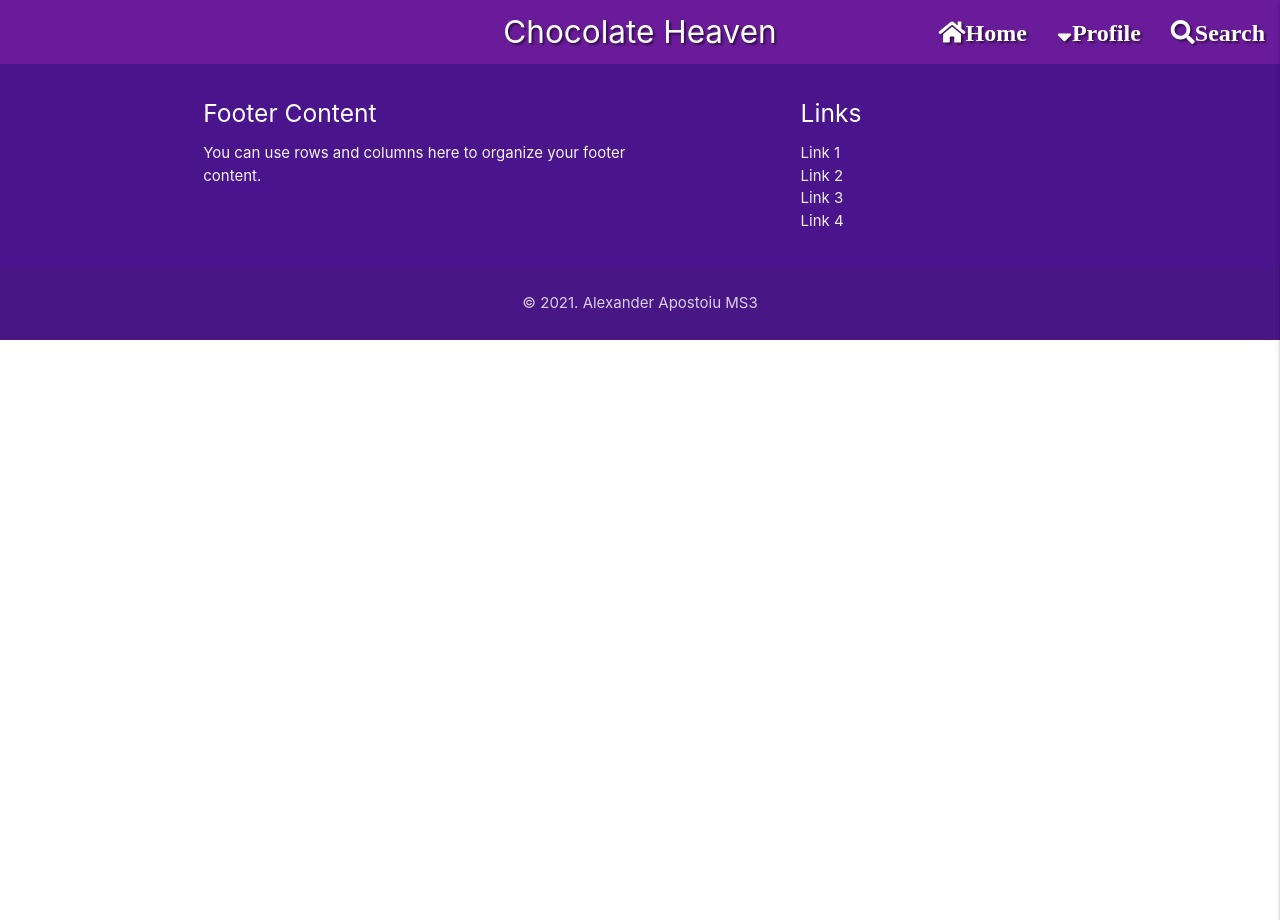
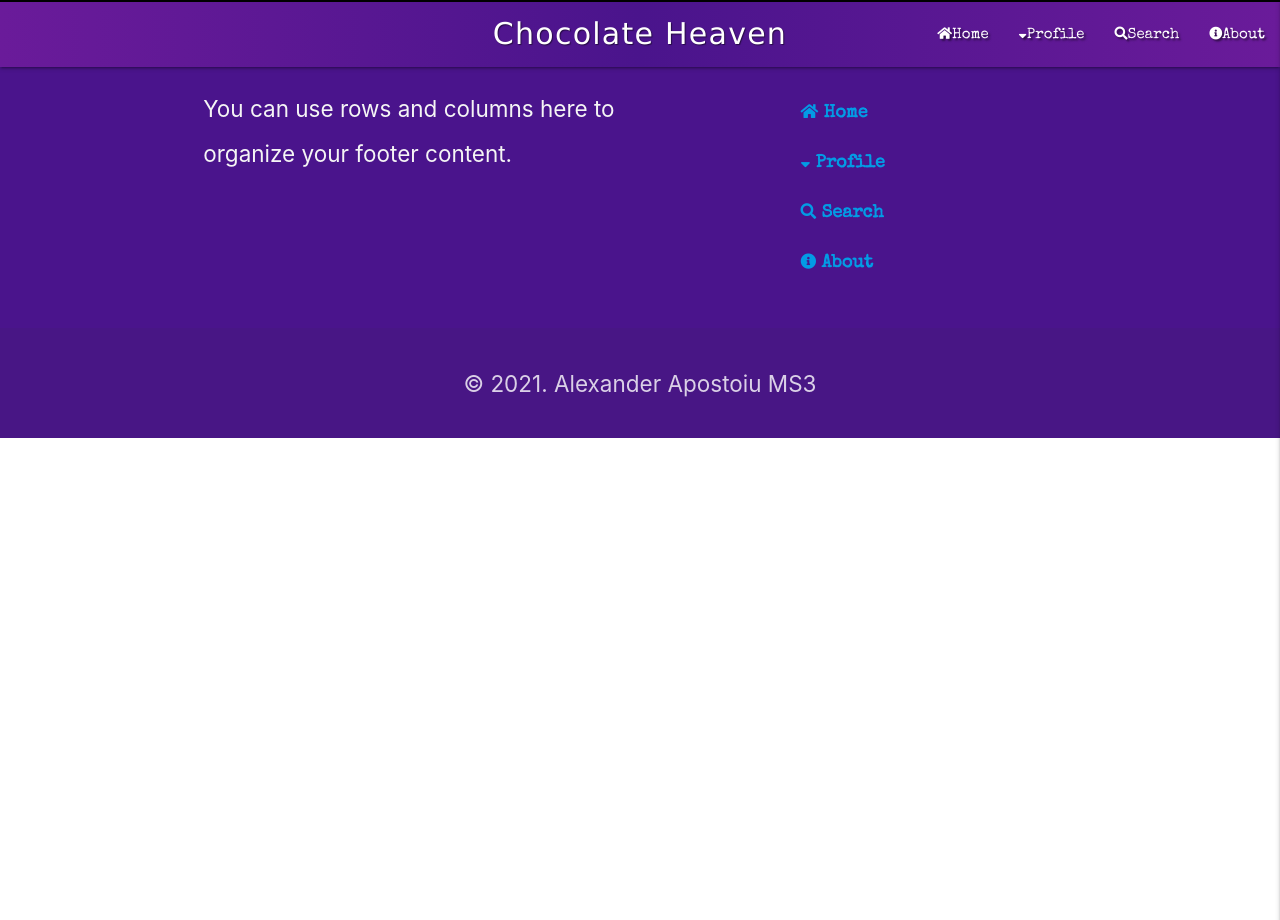
Before and after one commit to morphy80/Chocolate-Heaven, a Flask app: page / in a window 1280 px wide. Run offline with Flask 2, Linux system fonts and the light colour scheme; data that the repository does not hold is empty; some libraries are stand-ins or nearby versions; some web fonts are replaced.

Commit message:
edited navbar and footer

```diff
--- a/static/css/style.css
+++ b/static/css/style.css
@@ -9,14 +9,14 @@
 
 /*----- :root Variables -----*/
 :root {
-    --purpledarken3: 106, 27, 154; /* #6A1B9A */
-    --purpledarken4: 74, 20, 140; /* #4A148C */
-    --purpleaccent3: 213, 0, 249; /* #D500F9  */
-    --purplelighten1: 171, 71, 188; /* #AB47BC  */
-    --orangelighten2: 255, 183, 77; /* #ffb74d  */
+    --purpleDarken3: 106, 27, 154; /* #6A1B9A */
+    --purpleDarken4: 74, 20, 140; /* #4A148C */
+    --purpleAccent3: 213, 0, 249; /* #D500F9  */
+    --purpleLighten1: 171, 71, 188; /* #AB47BC  */
+    --orangeLighten2: 255, 183, 77; /* #FFB74D  */
     --black: 0, 0, 0; /* #000000 */
     --grey: 158, 158, 158; /* #9E9E9E */
-    --greydarken3: 66, 66, 66; /* #424242 */
+    --greyDarken3: 66, 66, 66; /* #424242 */
     --white: 255, 255, 255; /* #FFFFFF */
     --fontDefault: Verdana, Geneva, Tahoma, sans-serif, serif, cursive;
     --radius8px: 0.5em;
@@ -42,6 +42,78 @@
     font-family: "Special Elite", var(--fontDefault);
 }
 
+.font-sm {
+    font-size: small;
+}
+
+.font-md {
+    font-size: medium;
+}
+
+.font-lg {
+    font-size: large;
+}
+
+/*----- Global Settings -----*/
+body {
+    background-color: rgba(var(--white), 0.5);
+    display: flex;
+    min-height: 100vh;
+    flex-direction: column;
+    background-size: cover;
+}
+
 .text-shadow {
     text-shadow: 2px 2px 2px rgba(0, 0, 0, 0.5);
 }
+
+.left {
+    text-align: left;
+}
+
+.justify {
+    text-align: justify;
+}
+
+.bold {
+    font-weight: bold;
+}
+
+.upper {
+    text-transform: uppercase;
+}
+
+.text-shadow-1 {
+    text-shadow: 1px 1px 1px rgba(var(--black), 0.5);
+}
+
+/* --- Navbar --- */
+.nav-wrapper {
+    border-top: 2px solid rgba(var(--black), 1);
+}
+
+nav {
+    position: fixed;
+    top: 0;
+    z-index: 50;
+    background: linear-gradient(90deg, rgba(var(--purpleDarken3), 1) 0%,
+                                rgba(var(--purpleDarken4), 1) 50%,
+                                rgba(var(--purpleDarken3), 1) 100%);
+}
+
+nav .brand-logo {
+    font-size: 2em;
+    width: fit-content;
+}
+
+ul.sidenav {
+    display: flex;
+    flex-direction: column;
+}
+
+/*----- Footer -----*/
+footer {
+    font-size: 1.5em;
+    line-height: 2em;
+    padding-top: 1em;
+}
--- a/templates/base.html
+++ b/templates/base.html
@@ -19,12 +19,12 @@
         <!-- main top navbar -->
         <nav class="nav-extended text-shadow purple darken-3">
             <div class="nav-wrapper">
-                <a href="{{ url_for('get_recipes') }}" class="brand-logo center">Chocolate Heaven</a>
+                <a href="{{ url_for('get_recipes') }}" class="brand-logo center font-rye text-shadow-1">Chocolate Heaven</a>
                 <a href="#" data-target="mobile-demo" class="sidenav-trigger right"><i class="fas fa-bars"></i></a>
-                <ul class="right hide-on-med-and-down">
-                    <li><a href="{{ url_for('get_recipes') }}"><i class="fas fa-home">Home</i></a></li>
-                    <li><a class="dropdown-trigger" href="#" data-target="dropdown1"><i class="fas fa-sort-down">Profile</i></a>
-                        <ul id="dropdown1" class="dropdown-content">
+                <ul class="right hide-on-med-and-down font-special">
+                    <li><a href="{{ url_for('get_recipes') }}"><i class="fas fa-home fa-sm"></i>Home</a></li>
+                    <li><a href="#" class="dropdown-trigger" data-target="dropdown-main"><i class="fas fa-sort-down fa-sm"></i>Profile</a>
+                        <ul id="dropdown-main" class="dropdown-content">
                             <li><a href="#">Log In</a></li>
                             <li><a href="#">Log Out</a></li>
                             <li><a href="#">Sign In</a></li>
@@ -33,17 +33,18 @@
                             <li><a href="#">Manage Categories</a></li>
                         </ul>
                     </li>
-                    <li><a href="#"><i class="fas fa-search">Search</i></a></li>
+                    <li><a href="#"><i class="fas fa-search fa-sm"></i>Search</a></li>
+                    <li><a href="#"><i class="fas fa-info-circle fa-sm"></i>About</a></li>
                 </ul>
             </div>
         </nav>
 
         <!-- mobile sidenav -->
         <ul class="sidenav" id="mobile-demo">
-            <li><h4 class="center-align purple-lighten-text text-darken-4">Chocolate Heaven</h4></li>
-            <li><a href="{{ url_for('get_recipes') }}"><i class="fas fa-home">Home</i></a></li>
-            <li><a class="dropdown-trigger" href="#" data-target="dropdown2"><i class="fas fa-sort-down">Profile</i></a>
-                <ul id="dropdown2" class="dropdown-content">
+            <li><h4 class="center-align purple-lighten-text text-darken-4 font-rye text-shadow-1">Chocolate Heaven</h4></li>
+            <li><a href="{{ url_for('get_recipes') }}" class="bold font-special"><i class="fas fa-home fa-sm"></i>Home</a></li>
+            <li><a href="#" class="dropdown-trigger bold font-special" data-target="dropdown"><i class="fas fa-sort-down fa-sm"></i>Profile</a>
+                <ul id="dropdown" class="dropdown-content font-special font-sm">
                     <li><a href="#">Log In</a></li>
                     <li><a href="#">Log Out</a></li>
                     <li><a href="#">Sign In</a></li>
@@ -52,7 +53,8 @@
                     <li><a href="#">Manage Categories</a></li>
                 </ul>
             </li>
-            <li><a href="#"><i class="fas fa-search">Search</i></a></li>
+            <li><a href="#" class="bold font-special"><i class="fas fa-info-circle"></i>About</a></li>
+            <li><a href="#" class="bold font-special"><i class="fas fa-search"></i>Search</a></li>
         </ul>
     </header>
 
@@ -63,7 +65,6 @@
         </div>
 
     <!---FOOTER-->
-
     <footer class="page-footer purple darken-4">
         <div class="container">
             <div class="row">
@@ -74,10 +75,10 @@
                 <div class="col l4 offset-l2 s12">
                     <h5 class="white-text">Links</h5>
                     <ul>
-                        <li><a class="grey-text text-lighten-3" href="#!">Link 1</a></li>
-                        <li><a class="grey-text text-lighten-3" href="#!">Link 2</a></li>
-                        <li><a class="grey-text text-lighten-3" href="#!">Link 3</a></li>
-                        <li><a class="grey-text text-lighten-3" href="#!">Link 4</a></li>
+                        <li><a href="{{ url_for('get_recipes') }}" class="bold font-special font-lg"><i class="fas fa-home fa-sm"></i> Home</a></li>
+                        <li><a href="#" class="dropdown-trigger bold font-special font-lg" data-target="dropdown"><i class="fas fa-sort-down fa-sm"></i> Profile</a></li>
+                        <li><a href="#" class="bold font-special font-lg"><i class="fas fa-search fa-sm"></i> Search</a></li>
+                        <li><a href="#" class="bold font-special font-lg"><i class="fas fa-info-circle fa-sm"></i> About</a></li>
                     </ul>
                 </div>
             </div>
```
